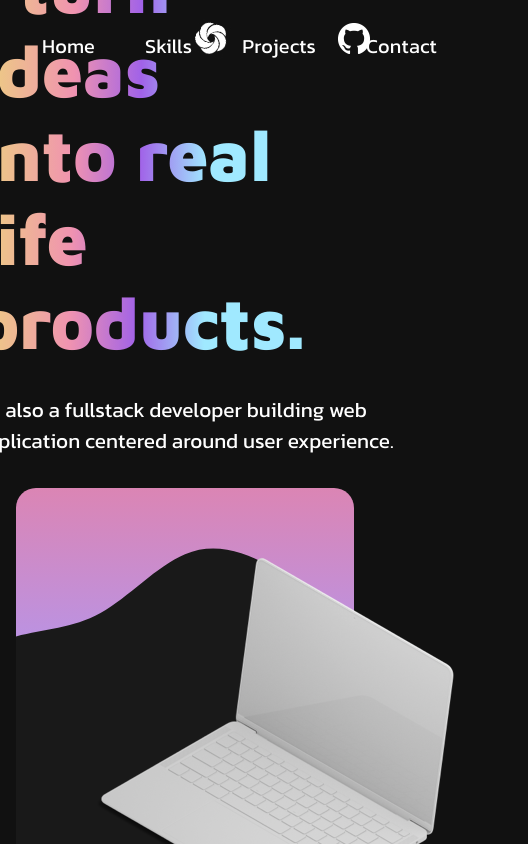
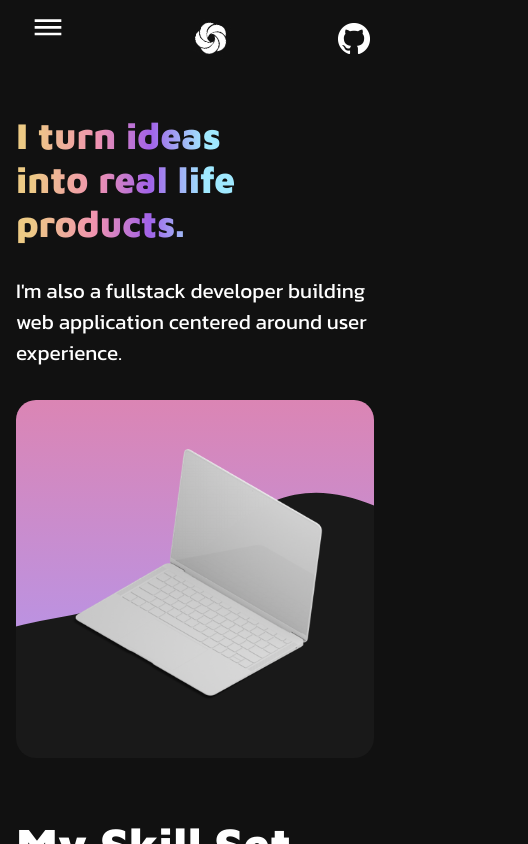
Before and after one commit to Yannis-Alouache/portfolio, a React (Create React App) app: page / in a window 390 px wide. Shown: the top 844 px of the page, 528 px wide, since content can reach past the window. Built offline with nearby package versions, Linux system fonts and the light colour scheme.

Commit message:
[+] added responsivity to banner and navbar

```diff
--- a/src/Assets/Style/style.css
+++ b/src/Assets/Style/style.css
@@ -109,16 +109,23 @@ section {
     left: 90%;
 }
 
-.landing .wrapper {
-    background: #191919;
-    border-radius: 20px;
-    position: relative
+.navbar .showMobile {
+    display: none;
 }
 
-.landing .wrapper .wave {
-    position: absolute;
-    top: 0;
+.navbar .navIcon {
+    width: 32px;
+    height: 32px;
+    cursor: pointer;
+}
+
+.landing .wrapper {
     border-radius: 20px;
+    position: relative;
+    background: url("../Images/wave.svg"), #191919;
+    background-repeat: no-repeat;
+    background-size: cover;
+    max-width: 100%;
 }
 
 .landing .title {
@@ -292,3 +299,37 @@ section {
 .contact .css-8q2m5j-MuiInputBase-root-MuiInput-root:before, .contact .css-1ptx2yq-MuiInputBase-root-MuiInput-root:before {
     border-bottom: 2px solid white
 }
+
+.white {
+    color: white;
+}
+
+.underline {
+    text-decoration: underline;
+}
+
+
+
+
+@media only screen and (max-width: 992px) {
+    .navbar .hideMobile {
+        display: none;
+    }
+    .navbar .showMobile {
+        display: block;
+    }
+    .navbar .linkMobile {
+        padding: 20px;
+    }
+    .landing .title {
+        font-size: 2.3em;
+        min-height: 44px;
+    }
+}
+
+
+@media screen and (max-width: 768px) {
+    .landing .wrapper .img {
+        width: 100%;
+    }
+}
--- a/src/Components/Herobanner.js
+++ b/src/Components/Herobanner.js
@@ -63,7 +63,7 @@ function Herobanner() {
     <>
       <section className="flex landing">
         <Container className="self-center" maxWidth='xl'>
-          <Grid container spacing={4} style={{paddingRight: "20px"}}>
+          <Grid container spacing={4}>
               <Grid item className='text-centerv' xs={12} xl={6} sm={12}>
                 <div>
                   <div className='title'></div>
@@ -72,8 +72,7 @@ function Herobanner() {
               </Grid>
               <Grid item xs={12} xl={6} sm={12}>
                 <div className='wrapper'>
-                  <img className="wave" alt="wave" src={wave}/>
-                  <img className='center-img relative animate__animated animate__bounceInDown animate__slow' alt='pc' src={image} />
+                  <img className='center-img relative animate__animated animate__bounceInDown animate__slow img' alt='pc' src={image} />
                 </div>
               </Grid>
           </Grid>
--- a/src/Components/Navbar.js
+++ b/src/Components/Navbar.js
@@ -1,4 +1,4 @@
-import React from 'react'
+import React, { useState } from 'react'
 import AppBar from '@mui/material/AppBar';
 import Toolbar from '@mui/material/Toolbar';
 import Typography from '@mui/material/Typography';
@@ -7,14 +7,18 @@ import { useLocation } from "react-router-dom"
 import mainLogo from "../Assets/Images/logo.png"
 import githubLogo from "../Assets/Images/github-logo.png"
 import { Link } from "react-scroll"
-
-
+import { Box, Drawer } from '@mui/material';
+import DehazeIcon from '@mui/icons-material/Dehaze';
 
 function Navbar() {
 
     let location = useLocation()
+    let isOnHomePage = location.pathname === "/" ? true : false
+    const [open, setOpen] = useState(false)
 
-    let isOnHomePage = location.pathname === "/" ? true : false
+    function toggleDrawer() {
+        setOpen(!open)
+    }
 
     function NavElements() {
         return (
@@ -40,6 +44,31 @@ function Navbar() {
         )
     }
 
+
+    function NavElementsMobile() {
+        return (
+            <>
+                <Typography className='link' variant="h6" component="div" sx={{padding: "20px"}}>
+                    <Link activeClass="active" to="skills" className='underline' spy={true} smooth={true} offset={-50} duration={500}>
+                        Skills
+                    </Link>
+                </Typography>
+
+                <Typography className='link' variant="h6" component="div" sx={{padding: "20px"}}>
+                    <Link activeClass="active" to="projects" className='underline' spy={true} smooth={true} offset={-40} duration={500}>
+                        Projects
+                    </Link>
+                </Typography>
+
+                <Typography className='link' variant="h6" component="div" sx={{padding: "20px"}}>
+                    <Link activeClass="active" to="contact" className='underline' spy={true} smooth={true} offset={50} duration={500}>
+                        Contact
+                    </Link>
+                </Typography>
+            </>
+        )
+    }
+
     return (
         <>
             <Container maxWidth='xl'>
@@ -51,6 +80,8 @@ function Navbar() {
                         <a href='https://github.com/Yannis-Alouache' target="blank">
                             <img className='logos github-logo' alt='github' src={githubLogo} />
                         </a>
+
+                        <Box className='hideMobile flex'>
                             <Typography className='link' variant="h6" component="div">
                                 <a href='/' className=''>Home</a>
                             </Typography>
@@ -58,6 +89,22 @@ function Navbar() {
                             {isOnHomePage && (
                                 NavElements()
                             )}
+                        </Box>
+
+                        <DehazeIcon onClick={toggleDrawer} className="showMobile navIcon" />
+                        <Drawer
+                            open={open}
+                            onClose={toggleDrawer}
+                        >
+                            <Box sx={{width: "250px", background: "#111", height: "100%", color: "white"}}>
+                                <Typography className='link' variant="h6" component="div" sx={{padding: "20px"}}>
+                                    <a href='/' className='white'>Home</a>
+                                </Typography>
+                                {isOnHomePage && (
+                                    NavElementsMobile()
+                                )}
+                            </Box>
+                        </Drawer>
                     </Toolbar>
                 </AppBar>
             </Container>
```
Lines whose indentation alone changed are shown as unchanged.
